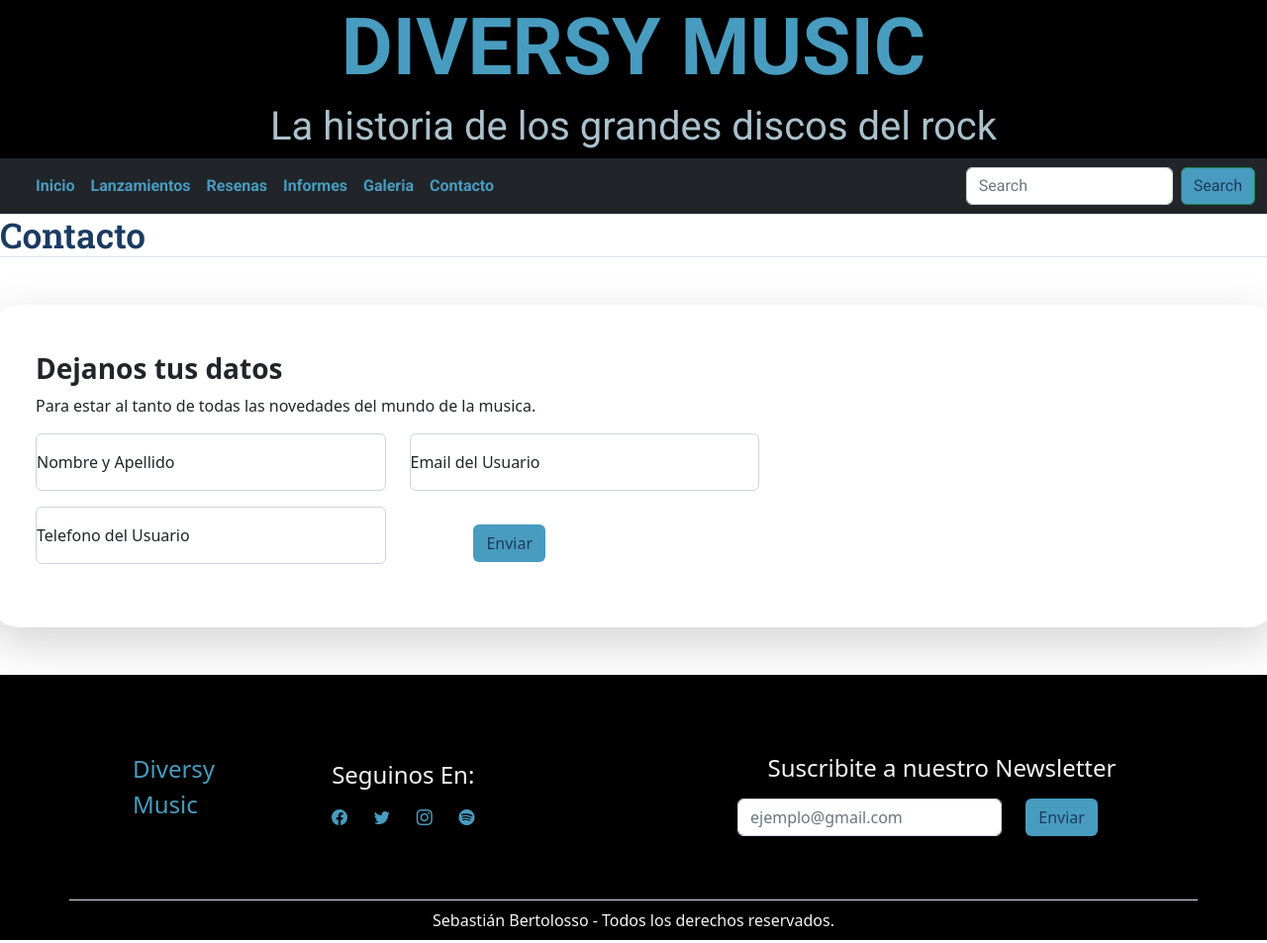
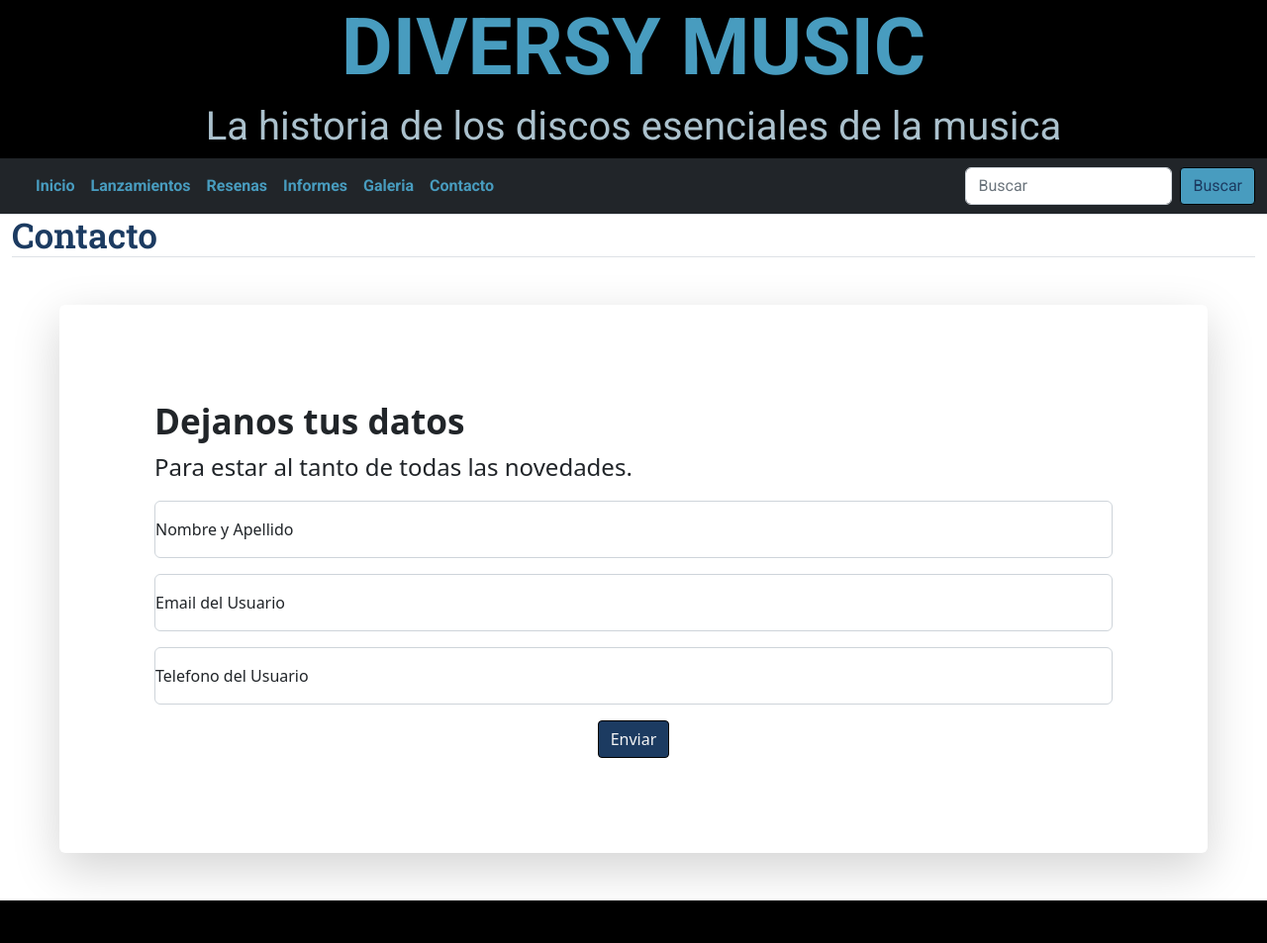
Before and after one commit to sebabertolosso/proyecto-diversy-music, a plain HTML site: page pages/contacto.html in a window 1280 px wide. Shown: the top 953 px of the page at 99% size. Drawn offline with nearby package versions, Linux system fonts and the light colour scheme.

Commit message:
se aplicaron elementos sass II y mejoras en seo

```diff
--- a/pages/contacto.html
+++ b/pages/contacto.html
@@ -8,6 +8,9 @@
     <link rel="stylesheet" href="../style/main.css">
     <link rel="stylesheet" href="https://cdn.jsdelivr.net/npm/bootstrap-icons@1.8.3/font/bootstrap-icons.css">
 
+    <meta name="description" content="Información de contacto para suscriptores.">
+    <meta name="keywords" content="informacion, contacto, suscripcion, musica, noticias, novedades">
+    <meta name="owner" content="Sebastian Bertolosso">
 
     <title>Inicio - DIVERSY MUSIC</title>
 </head>
@@ -17,7 +20,7 @@
     <header class="header">
         <h1 class="display-1 fw-bold text-center">DIVERSY MUSIC</h1>
 
-        <h2 class="display-6 text-center">La historia de los grandes discos del rock</h2>
+        <h2 class="display-6 text-center">La historia de los discos esenciales de la musica</h2>
 
         <nav class="navbar navbar-expand-lg bg-light border-bottom navbar navbar-dark bg-dark">
             <div class="container-fluid">
@@ -46,9 +49,9 @@
                     <a class="nav-link" href="./contacto.html">Contacto</a>
                 </li>
                 </ul>
-                <form class="d-flex" role="search">
-                <input class="form-control me-2" type="search" placeholder="Search" aria-label="Search">
-                <button class="btn btn-outline-success" type="submit">Search</button>
+                <form class="d-flex" role="buscar">
+                <input class="form-control me-2" type="Buscar" placeholder="Buscar" aria-label="Buscar">
+                <button class="btn btn" type="submit">Buscar</button>
                 </form>
             </div>
             </div>
@@ -56,36 +59,36 @@
 
     </header>
     <!-- MAIN -->
-    <main>
+    <main class="container-fluid">
         <h3 class="titulo-seccion border-bottom">Contacto</h3>
 
         <section id="index-contacto" class="my-5">
 
-            <div class="row rounded-5 shadow-lg">
-                <div class="col col-lg-9 p-5">
-                    <h3 class="text-center text-lg-start fw-bold">Dejanos tus datos</h3>
+            <div class="row rounded-2 shadow-lg formulario m-5">
+                <div class="col p-5 m-5">
+                    <h3 class="text-center text-lg-start letraGrande">Dejanos tus datos</h3>
 
-                    <p class="text-center text-lg-start">Para estar al tanto de todas las novedades del mundo de la musica.</p>
+                    <p class="text-center text-lg-start letraMediana">Para estar al tanto de todas las novedades.</p>
 
-                    <form action="form-floating mb-3 col-12 col-lg-3 rounded-3">
+                    <form action="form-floating mb-3 col-12 rounded-3">
                         <div class="row">
-                            <div class="form-floating mb-3 col-12 col-lg-5 mb-0">
+                            <div class="form-floating mb-3 col-12 mb-0">
                                 <input type="text" class="form-control" id="floatingInput" placeholder="name@example.com">
-                                <label for="floatingInput">Nombre y Apellido</label>
+                                <label for="floatingInput letraChica">Nombre y Apellido</label>
                             </div>
 
-                            <div class="form-floating mb-3 col-12 col-lg-5 mb-0">
-                                <input type="email" class="form-control" id="floatingPassword" placeholder="Password">
-                                <label for="floatingPassword">Email del Usuario</label>
+                            <div class="form-floating mb-3 col-12 mb-0">
+                                <input type="email" class="form-control" id="input-email" placeholder="Password">
+                                <label for="floatingPassword letraChica">Email del Usuario</label>
                             </div>
 
-                            <div class="form-floating mb-3 col-12 col-lg-5 mb-0">
-                                <input type="tel" class="form-control" id="floatingPassword" placeholder="Password">
-                                <label for="floatingPassword">Telefono del Usuario</label>
+                            <div class="form-floating mb-3 col-12 mb-0">
+                                <input type="tel" class="form-control" id="input-telefono" placeholder="Password">
+                                <label for="floatingPassword letraChica">Telefono del Usuario</label>
                             </div>
 
-                            <div class="d-flex justify-content-center align-items-center col-12 col-lg-3">
-                                <button class="btn">Enviar</button>
+                            <div class="d-flex justify-content-center align-items-center col-12">
+                                <button class="btn btnAzul">Enviar</button>
                             </div>
                         </div>
                     </form>
@@ -104,7 +107,7 @@
                 <div class="col-12 col-lg-2 d-flex flex-column justify-content-evenly align-items-center d-lg-inline-block">
                     <ul class="nav flex-column">
                         <li class="nav-item">
-                        <a class="nav-link active" aria-current="page" href="./index.html">Diversy Music</a>
+                        <a class="nav-link active" aria-current="page" href="../index.html">Diversy Music</a>
                         </li>
                     </ul>
                 </div>
@@ -112,10 +115,10 @@
                 <div class="col-12 col-lg-5 px-4">
                     <h4 class="col-12 col-lg-6 my-3 text-center text-lg-star">Seguinos En:</h4>
                     <div class="col-12 col-lg-6 d-flex flex-row justify-content-around justify-content-lg-evenly">
-                        <a href="https://www.facebook.com/"><i class="bi-facebook"></i></a>
-                        <a href="https://twitter.com/?lang=es"><i class="bi-twitter"></i></a>
-                        <a href="https://www.instagram.com/"><i class="bi-instagram"></i></a>
-                        <a href="https://www.spotify.com/bo/"><i class="bi-spotify"></i></a>
+                        <a href="https://www.facebook.com/"><i class="bi-facebook btnFacebook"></i></a>
+                        <a href="https://twitter.com/?lang=es"><i class="bi-twitter btnTwitter"></i></a>
+                        <a href="https://www.instagram.com/"><i class="bi-instagram btnInstagram"></i></a>
+                        <a href="https://www.spotify.com/bo/"><i class="bi-spotify btnSpotify"></i></a>
                     </div>
                 </div>
 
@@ -126,7 +129,7 @@
                             <input type="email" class="form-control rounded" id="floatingInput" placeholder="ejemplo@gmail.com">
                         </div>
                         <div class="col-4 my-3 my-lg-0">
-                            <button class="btn bg-verde c-blanco shadow" type="submit">Enviar</button>
+                            <button class="btn btnCeleste" type="submit">Enviar</button>
                         </div>
                     </form>
                 </div>
--- /dev/null
+++ b/scss/general/_maps.scss
@@ -0,0 +1,12 @@
+$redes: (
+    Facebook: #3b5998,
+    Twitter: #00acee,
+    Instagram: #8a3ab9,
+    Spotify: #1ed760,
+);
+
+@each $red, $color in $redes {
+    .btn#{$red} {
+        color: $color;
+    }
+}
--- a/scss/general/_utilities.scss
+++ b/scss/general/_utilities.scss
@@ -3,3 +3,20 @@
     align-items: center;
     justify-content: center;
 }
+
+@mixin fontSize($size, $weight) {
+    font-size: $size;
+    font-weight: $weight;
+}
+
+.letraChica {
+    @include fontSize(0.5rem, 100);
+}
+
+.letraMediana {
+    @include fontSize(1.5rem, 400);
+}
+
+.letraGrande {
+    @include fontSize(2.2rem, 600);
+}
--- a/scss/main.scss
+++ b/scss/main.scss
@@ -1,9 +1,10 @@
 @import "./general/reset";
 @import "./general/variables";
 @import "./general/utilities";
+@import "./general/maps";
 
 @import "./components/tarjetas";
-@import "./components/botones";
+
 
 
 @import "./sections/header";
--- a/scss/sections/_footer.scss
+++ b/scss/sections/_footer.scss
@@ -1,23 +1,23 @@
 /* FOOTER */
-a.dropdown-item{
-    color: $clr-celesteoscuro;
-}
+// a.dropdown-item{
+//     color: $clr-celesteoscuro;
+// }
 
-i.bi-facebook::before{
-    color: $clr-celesteoscuro;
-}
+// i.bi-facebook::before{
+//     color: $clr-celesteoscuro;
+// }
 
-i.bi-twitter::before{
-    color: $clr-celesteoscuro;
-}
+// i.bi-twitter::before{
+//     color: $clr-celesteoscuro;
+// }
 
-i.bi-instagram::before{
-    color: $clr-celesteoscuro;
-}
+// i.bi-instagram::before{
+//     color: $clr-celesteoscuro;
+// }
 
-i.bi-spotify::before{
-    color: $clr-celesteoscuro;
-}
+// i.bi-spotify::before{
+//     color: $clr-celesteoscuro;
+// }
 
 a.nav-link.active{
     font-size: x-large;
--- a/scss/sections/_header.scss
+++ b/scss/sections/_header.scss
@@ -18,5 +18,22 @@ a.nav-link{
 .btn {
     color: $clr-azuloscuro;
     background-color: $clr-celesteoscuro;
-    border-radius: 1rem $clr-azuloscuro;
+    border-radius: 4px;
+    border: 1px solid black;
+
+    &:hover {
+        filter:grayscale(100%);
+    }
 }
+
+.btnAzul{
+    @extend .btn;
+    background-color: $clr-azuloscuro;
+    color: whitesmoke;
+}
+
+.btnCeleste{
+    @extend .btn;
+    background-color: $clr-celesteoscuro;
+    color: black;
+}
```
Also changed, not shown: index.html (+14 -11 lines), pages/galeria.html (+13 -10 lines), pages/informes.html (+13 -10 lines), pages/lanzamientos.html (+13 -10 lines), pages/resena.html (+13 -10 lines), scss/main.css (deleted), style/main.css.
